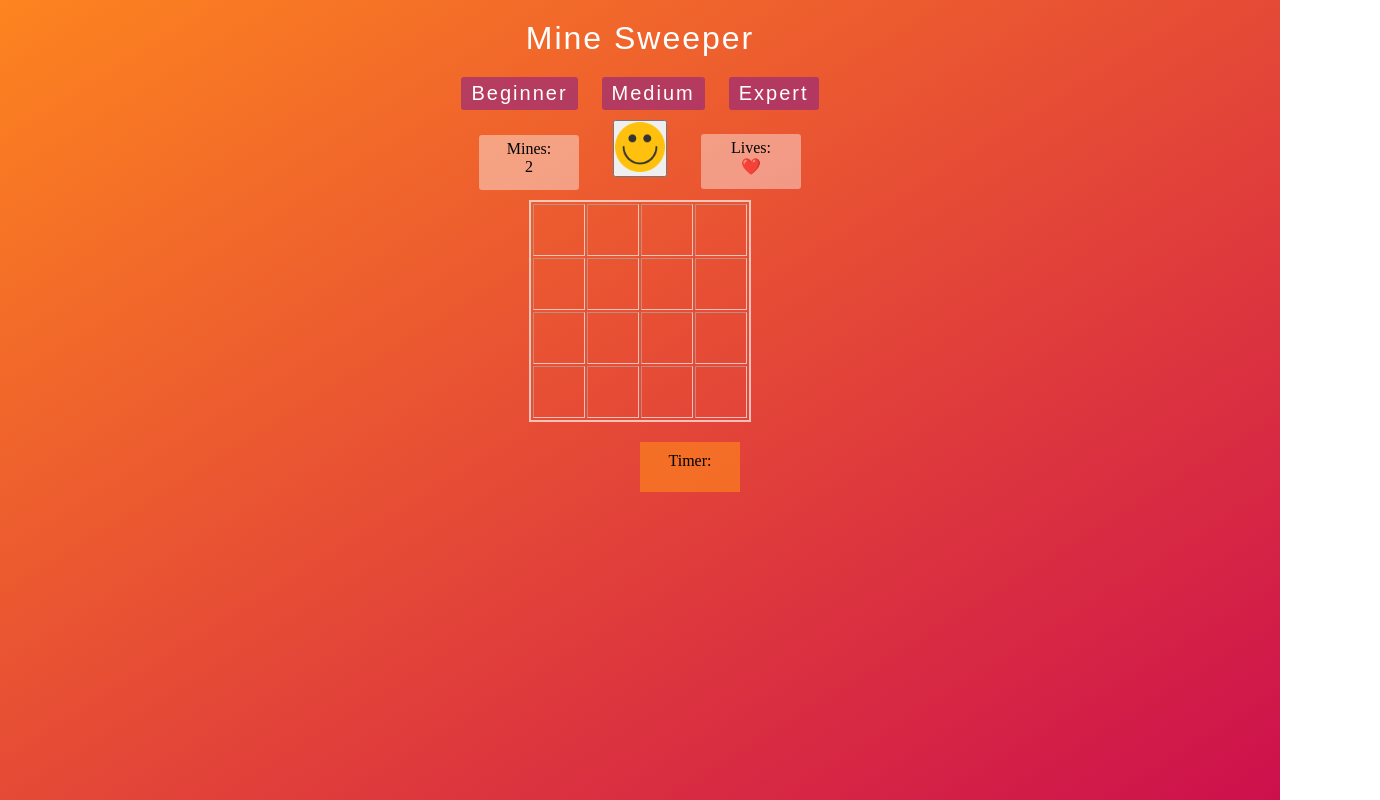
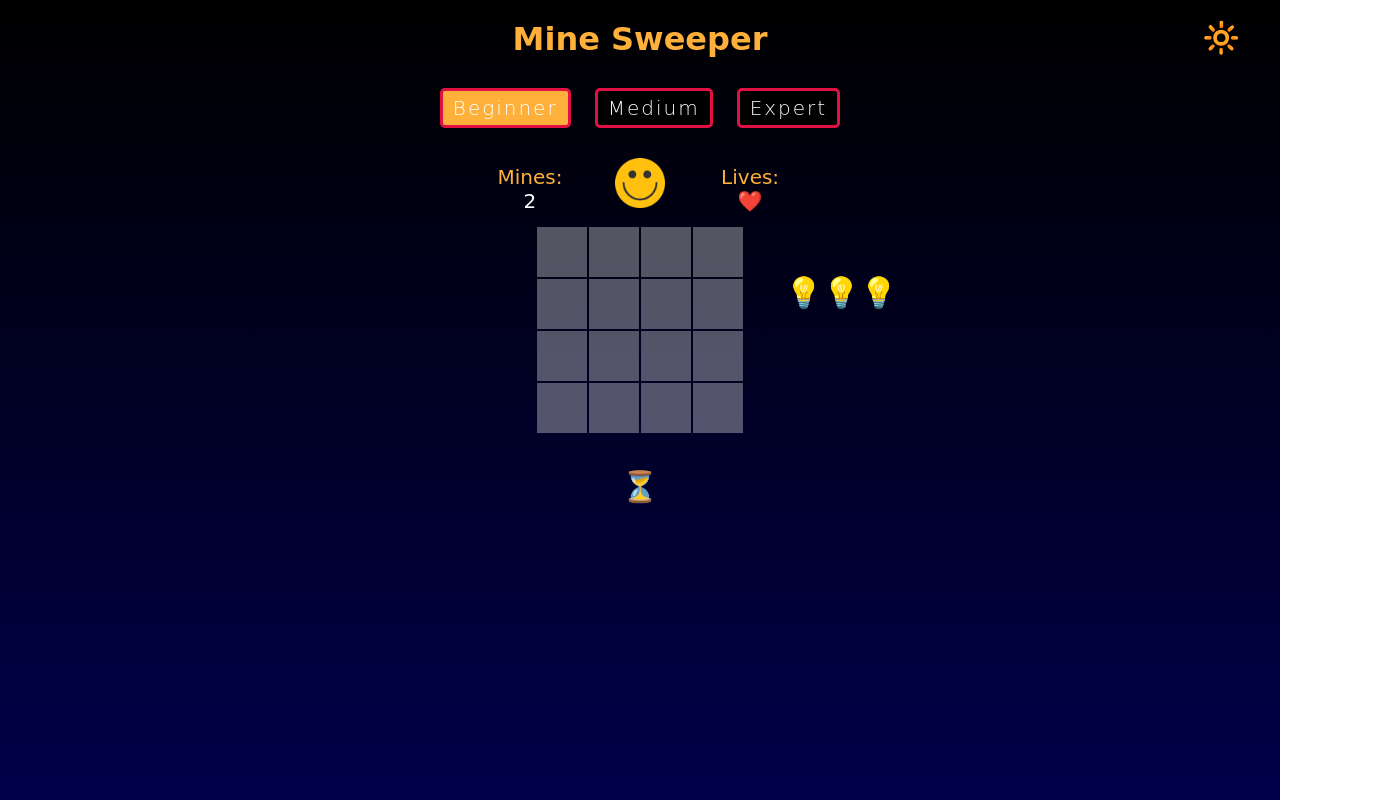
Before and after one commit to etigame/Mine-Sweeper-updated, a plain HTML site: page index.html in a window 1280 px wide. Both pictures are taken after a click on the button "Beginner". Shown: the whole page, 1380 px wide, since content can reach past the window. Drawn offline with Linux system fonts and the light colour scheme.

Commit message:
more features added to the game, and upgraded css

```diff
--- a/index.html
+++ b/index.html
@@ -7,23 +7,26 @@
     <title>Mine Sweeper Game</title>
     <link rel="stylesheet" href="mine-sweeper.css" />
   </head>
-  <body onload="initGame()">
+  <body onload="initGame()" class="dark">
     <h1>Mine Sweeper</h1>
+    <button onclick="toggleMode()" class="display-mode">🔆</button>
     <div class="level-btns">
-      <button onclick="chooseLevel(4, 2)">Beginner</button>
-      <button onclick="chooseLevel(8, 14)">Medium</button>
-      <button onclick="chooseLevel(12, 32)">Expert</button>
+      <button onclick="chooseLevel(4, 2, this)">Beginner</button>
+      <button onclick="chooseLevel(8, 14, this)">Medium</button>
+      <button onclick="chooseLevel(12, 32, this)">Expert</button>
     </div>
     <div class="smile-n-details">
-      <div class="mines-counter">Mines:<br><span></span></div>
+      <div class="mines-counter"></div>
       <button class="smiley" onclick="initGame()"></button>
       <div class="lives-left"></div>
     </div>
-    <table border="1" oncontextmenu="event.preventDefault()">
+    <div class="container">
+    <table border="0" oncontextmenu="event.preventDefault()">
       <tbody class="game-board"></tbody>
     </table>
-    <div class="timer">Timer:<br><span></span></div>
-
+    <button onclick="getHint()" class="hints">💡💡💡</button>
+  </div>
+    <div class="timer">⏳<span></span></div>
     <script src="mine-swipper.js"></script>
   </body>
 </html>
--- a/mine-sweeper.css
+++ b/mine-sweeper.css
@@ -3,25 +3,34 @@
   padding: 0px;
 }
 
-body {
-  background: linear-gradient(to right bottom, #FD841F, #CD104D);
+body.dark {
+  background: linear-gradient(black, rgb(0, 0, 74));
   background-attachment: fixed;
+  text-align: center;
+}
 
+body.light {
+  background: linear-gradient(rgb(110, 137, 243), #02b2d1);
+  background-attachment: fixed;
+  text-align: center;
 }
 
 h1 {
+  display: inline-block;
   margin-top: 20px;
-  margin-bottom: 10px;
-  text-align: center;
-  font-family: fantasy;
-  letter-spacing: 2px;
-  color: white;
-  font-weight: 100;
+  margin-bottom: 20px;
+  font-family: cursive;
+  color: #FFB03A;
+  font-weight: 900;
 }
 
 table {
-  border: 2px solid rgba(255, 255, 255, 0.654);
+  display: inline-block;
   margin: auto;
+  cursor: pointer;
+}
+
+.container {
   margin-bottom: 20px;
 }
 
@@ -29,20 +38,29 @@ table {
     height: 50px;
     width: 50px;
     text-align: center;
+    background: rgba(255, 255, 255, 0.331);
+    font-family: cursive;
+
+
 }
 
 .cell:hover {
-  background-color: #FD841F;
+  background-color: #FFB03A;
 }
 
 .cell.shown {
-  background-color: #FD841F;
+  background-color: #FFB03A;
+}
+
+.cell.shown.mine {
+  background-color: #E21143;
 }
 
 .cell.marked {
-  background-color: #FD841F;
+  background-color: #FFB03A;
 }
 
+/* #E21143, #FFB03A */
 
 .smiley img {
   height: 50px;
@@ -51,62 +69,107 @@ table {
 
 .level-btns {
   text-align: center;
+  margin-bottom: 20px;
 }
 
 .level-btns button {
-  font-family: fantasy;
+  font-family: cursive;
   letter-spacing: 2px;
   font-size: 20px;
   padding: 5px 10px;
   margin: 10px;
-  background-color: #9c2c77b3;
-  border: 0px;
+  background-color: black;
+  border: 3px solid #E21143;
   cursor: pointer;
   color: white;
   font-weight: 100;
-  border-radius: 3px;
+  border-radius: 5px;
+}
+
+
+.level-btns button.light {
+  background-color: rgb(110, 137, 243);
 }
 
 .level-btns button:hover {
-  background-color: #FD841F;
+  background-color: #FFB03A;
 }
+
 
 .smile-n-details {
   text-align: center;
   margin-bottom: 10px;
+  font-family: cursive;
 }
 
 .mines-counter {
   display: inline-block;
-  background-color: rgba(255, 255, 255, 0.413);
   height: 50px;
   width: 100px;
   border-radius: 3px;
   padding-top: 5px;
+  color: #FFB03A;
+  font-size: 20px;
+
+}
+
+.mines-counter span {
+  color: white;
 }
 
 .smiley {
   display: inline-block;
   margin: 0px 30px;
   cursor: pointer;
+  background: transparent;
+  border: 0;
 }
 
 .lives-left {
   display: inline-block;
-  background-color: rgba(255, 255, 255, 0.413);
   height: 50px;
   width: 100px;
   border-radius: 3px;
   padding-top: 5px;
+  color: #FFB03A;
+  font-size: 20px;
 }
 
 .timer {
-  display: inline-block;
-  background-color: #fd831fae;
+  margin: auto;
   padding: 10px;
-  margin: 0px 640px;
   height: 30px;
   width: 80px;
   text-align: center;
   margin-bottom: 20px;
+  color: #FFB03A;
+  font-family: cursive;
+  font-size: 30px;
 }
+
+.timer span {
+  color: white;
+  font-size: 20px;
+}
+
+.display-mode {
+  position: absolute;
+  right: 40px;
+  margin-top: 20px;
+  margin-bottom: 20px;
+  font-size: 30px;
+  background: transparent;
+  cursor: pointer;
+  display: inline-block;
+  border: 0;
+}
+
+.hints {
+  display: inline-block;
+  position: absolute;
+  margin: 50px 40px;
+  font-size: 30px;
+  background: transparent;
+  cursor: pointer;
+  border: 0;
+}
--- a/mine-swipper.js
+++ b/mine-swipper.js
@@ -3,6 +3,7 @@
 const MINE = '💣'
 const FLAG = '🚩'
 const HEART = '❤️'
+const HINT = '💡'
 const NORMAL_SMILEY = '\n\t\t<img src="img/normal-smiley.png">\n'
 const Lose_SMILEY = '\n\t\t<img src="img/lose-smiley.png">\n'
 const WIN_SMILEY = '\n\t\t<img src="img/win-smiley.png">\n'
@@ -16,19 +17,32 @@ var gLevel = {
 var gBoard
 var gtimerInterval
 var gMinesCounter
+var gIsHint = false
 
 var gGame = {
     isOn: false,
     shownCount: 0,
     markedCount: 0,
-    livesLeft: 1
+    livesLeft: 1,
+    hintsLeft: 3
 }
 
-function chooseLevel(size, mines) {
+function chooseLevel(size, mines, button) {
     gLevel = {
         SIZE: size,
         MINES: mines
     }
+
+    var elBtns = document.querySelectorAll('.level-btns button')
+    for (var i = 0; i < elBtns.length; i++) {
+
+        if(elBtns[i].classList.contains('light')) {
+            elBtns[i].style.backgroundColor = 'rgb(110, 137, 243)'
+        } else {
+            elBtns[i].style.backgroundColor = 'black'
+        }
+    }
+    button.style.backgroundColor = '#FFB03A'
 
     initGame()
 }
@@ -48,11 +62,15 @@ function initGame(){
     gGame.livesLeft = 1
     if (gLevel.SIZE > 4) gGame.livesLeft = 3
     gMinesCounter = gLevel.MINES
+    gGame.hintsLeft = 3
+
 
     document.querySelector('.timer span').innerText = ''
     document.querySelector('.smiley').innerHTML = NORMAL_SMILEY
-    document.querySelector('.lives-left').innerText = `Lives:\n ${displayHearts()}`
-    document.querySelector('.mines-counter span').innerText = `${gMinesCounter}`
+    document.querySelector('.lives-left').innerHTML = `Lives:<br><span>${displayHearts()}</span>`
+    document.querySelector('.mines-counter').innerHTML = `Mines:<br><span>${gMinesCounter}</span>`
+    document.querySelector('.hints').innerHTML = `${displayHints()}`
+
 }
 
 
@@ -163,14 +181,18 @@ function cellClicked(elCell, i, j, event) {
     if (!gGame.isOn) return
 
     if (event.button === 0) {
-        if (!cell.isShown && !cell.isMarked) {
+        if (!cell.isShown && !cell.isMarked && !gIsHint) {
             cell.isShown = true
             gGame.shownCount++
+            if (!gIsHint) cell.isShownBefore = true
         }
 
         if (!cell.minesAroundCount && !cell.isMine) expandShown(gBoard, cell, {i: i, j: j})
 
-        if (cell.isMine && !cell.isMarked) {
+        if (gIsHint) hintShow(gBoard, cell, {i: i, j: j})
+
+        if (cell.isMine && !cell.isMarked && !gIsHint) {
+
             cell.isShown = true
             gGame.livesLeft--
             document.querySelector('.lives-left').innerText = `Lives:\n ${displayHearts()}`
@@ -263,6 +285,7 @@ function expandShown(board, cell, location) {
             if (!board[i][j].isShown) {
             board[i][j].isShown = true
             gGame.shownCount++
+            if (!gIsHint) board[i][j].isShownBefore = true
             }
         }
     }
@@ -318,3 +341,81 @@ function showTimer() {
       timer.innerHTML = `\n ${secs}:${ms}`
     }, 100)
   }
+
+  function toggleMode() {
+    var levelBtns = document.querySelectorAll('.level-btns button')
+
+    if (document.querySelector('body').classList.contains('dark')) {
+        document.querySelector('body').classList.remove('dark')
+        document.querySelector('body').classList.add('light')
+        document.querySelector('.display-mode').innerText = '🌙'
+        for (var i = 0 ; i < levelBtns.length; i++) {
+            levelBtns[i].style.backgroundColor = 'rgb(110, 137, 243)'
+            levelBtns[i].classList.remove('dark')
+            levelBtns[i].classList.add('light')
+        }
+    } else {
+        document.querySelector('body').classList.remove('light')
+        document.querySelector('body').classList.add('dark')
+        document.querySelector('.display-mode').innerText = '🔆'
+        for (var i = 0 ; i < levelBtns.length; i++) {
+            levelBtns[i].style.backgroundColor = 'black'
+            levelBtns[i].classList.remove('light')
+            levelBtns[i].classList.add('dark')
+        }
+    }
+  }
+
+  function getHint() {
+    gIsHint = true
+  }
+
+  function displayHints() {
+    var hints = ''
+
+    for (var i = 0; i < gGame.hintsLeft; i++) {
+        hints += HINT
+    }
+
+    return hints
+}
+
+function hintShow(board, cell, location) {
+
+    for (var i = location.i - 1; i <= location.i + 1; i++) {
+        if (i < 0 || i >= board.length) continue
+
+        for (var j = location.j - 1; j <= location.j + 1; j++) {
+            if (j < 0 || j >= board[0].length) continue
+
+            if (!board[i][j].isShown) {
+            board[i][j].isShown = true
+            }
+        }
+    }
+    renderBoard()
+
+    setTimeout(() => {
+        hideHintShow(board, cell, location)
+        gIsHint = false
+        gGame.hintsLeft--
+        document.querySelector('.hints').innerText = `${displayHints()}`
+    }, 1000);
+}
+
+function hideHintShow(board, cell, location) {
+
+    for (var i = location.i - 1; i <= location.i + 1; i++) {
+        if (i < 0 || i >= board.length) continue
+
+        for (var j = location.j - 1; j <= location.j + 1; j++) {
+            if (j < 0 || j >= board[0].length) continue
+
+            if (board[i][j].isShown && !board[i][j].isShownBefore) {
+            board[i][j].isShown = false
+            }
+        }
+    }
+    renderBoard()
+
+}
```
